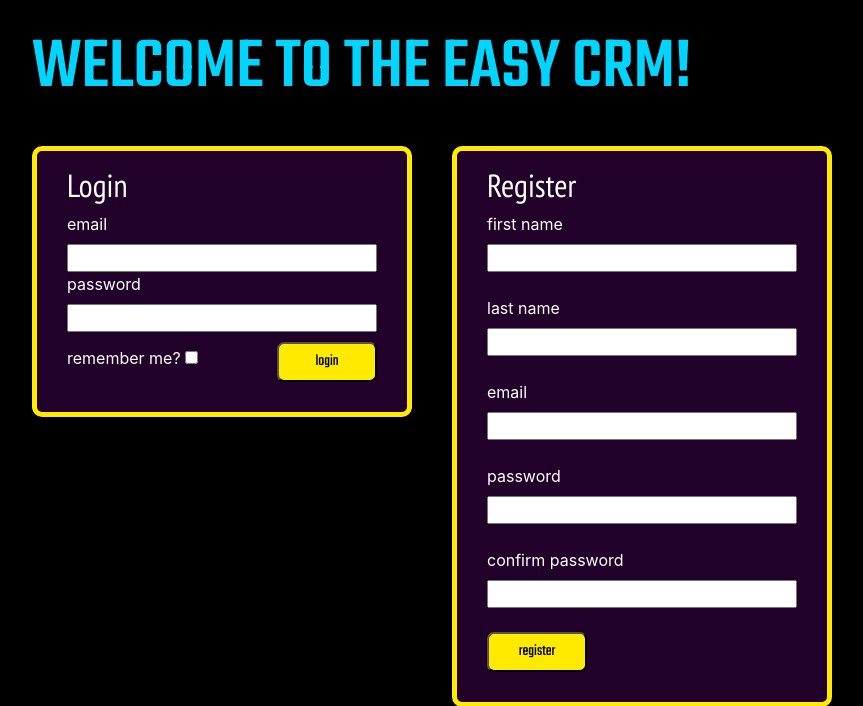
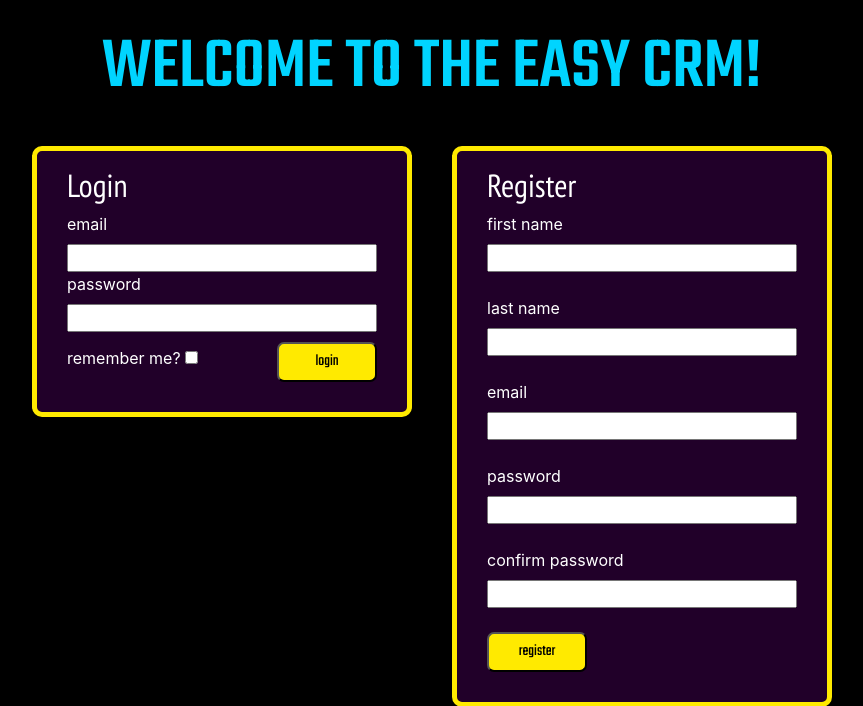
Before and after one commit to chalonhutson/easy_crm, a Flask app: page / in a window 1280 px wide. Shown: the part 100-806 px from the top of the page, without its empty margins (208-1071 px from the left). Run offline with Flask 2, Linux system fonts and the light colour scheme; some libraries are stand-ins or nearby versions.

```diff
--- a/src/__init__.py
+++ b/src/__init__.py
@@ -32,7 +32,7 @@ basedir = os.path.abspath(os.path.dirname(__file__))
 app.config["DEBUG_TB_INTERCEPT_REDIRECTS"] = False
 app.config["REMEMBER_COOKIE_DURATION"] = timedelta(hours=24)
 app.config["SQLALCHEMY_TRACK_MODIFICATIONS"] = False
-app.config["SQLALCHEMY_DATABASE_URI"] = environ["HEROKU_POSTGRESQL_JADE_URL2"]
+app.config["SQLALCHEMY_DATABASE_URI"] = environ["POSTGRES_URI"]
 # Secret key is needed for each session, and here is set in separate secrets.sh file, which is ignored by git.
 app.secret_key = environ["SESSION_SECRET_KEY"]
 
--- a/src/static/css/base.css
+++ b/src/static/css/base.css
@@ -23,6 +23,22 @@ body {
     flex-direction: column;
     align-items: center;
 }
+
+body {
+    overflow-x:hidden;
+}
+/*
+
+body {
+    -ms-overflow-style: none;
+    scrollbar-width: none;
+    overflow-y: scroll;
+}
+
+body::-webkit-scrollbar {
+    display: none;
+} */
+
 
 
 header {
--- a/src/static/css/individual-contacts.css
+++ b/src/static/css/individual-contacts.css
@@ -16,6 +16,9 @@
 
 
 * {
+    margin: 0;
+    padding: 0;
+    box-sizing: border-box;
     color: #FFFFFF;
 }
 
@@ -37,6 +40,12 @@
 /* ++++++++++++++ */
 /* Login Page CSS */
 /* ++++++++++++++ */
+
+#welcome-title {
+    display: flex;
+    flex-direction: row;
+    justify-content: center;
+}
 
 #login-register-container {
     display: flex;
--- a/src/templates/base.html
+++ b/src/templates/base.html
@@ -76,6 +76,7 @@
     <footer>
         <hr>
         <h5>Thank you for using the Easy CRM, created by<a id="linkedin" target="_blank" href="https://www.linkedin.com/in/chalonhutson/">Chalon Hutson</a></h5>
+        <!-- <h5>Disclaimer: This app is not meant for use in a business capacity at this point. Do not store critical information here that you do not have backed up. It is still in production, and the database is purged regularly.</h5> -->
     </footer>
 </body>
 
--- a/src/templates/index.html
+++ b/src/templates/index.html
@@ -23,8 +23,7 @@
 
 
 
-
-<h1>WELCOME TO THE EASY CRM!</h1>
+<h1 id="welcome-title">WELCOME TO THE EASY CRM!</h1>
 
 <div id="login-register-container">
 
```
